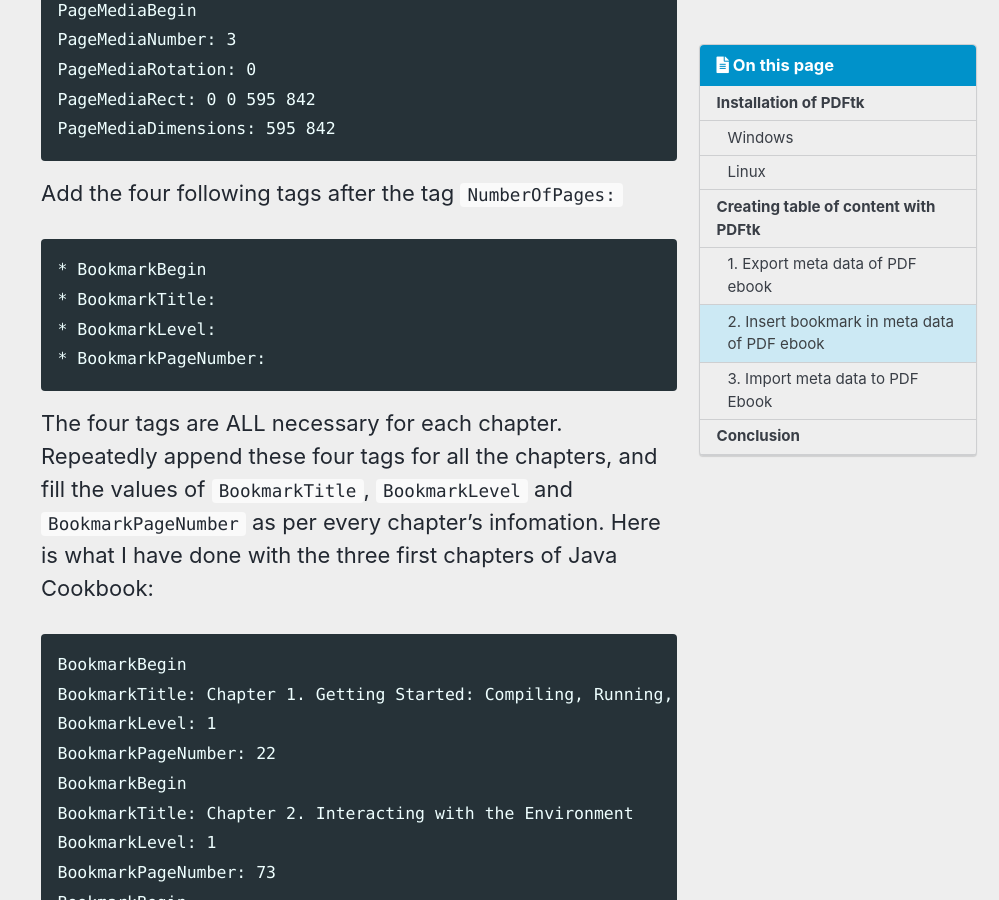
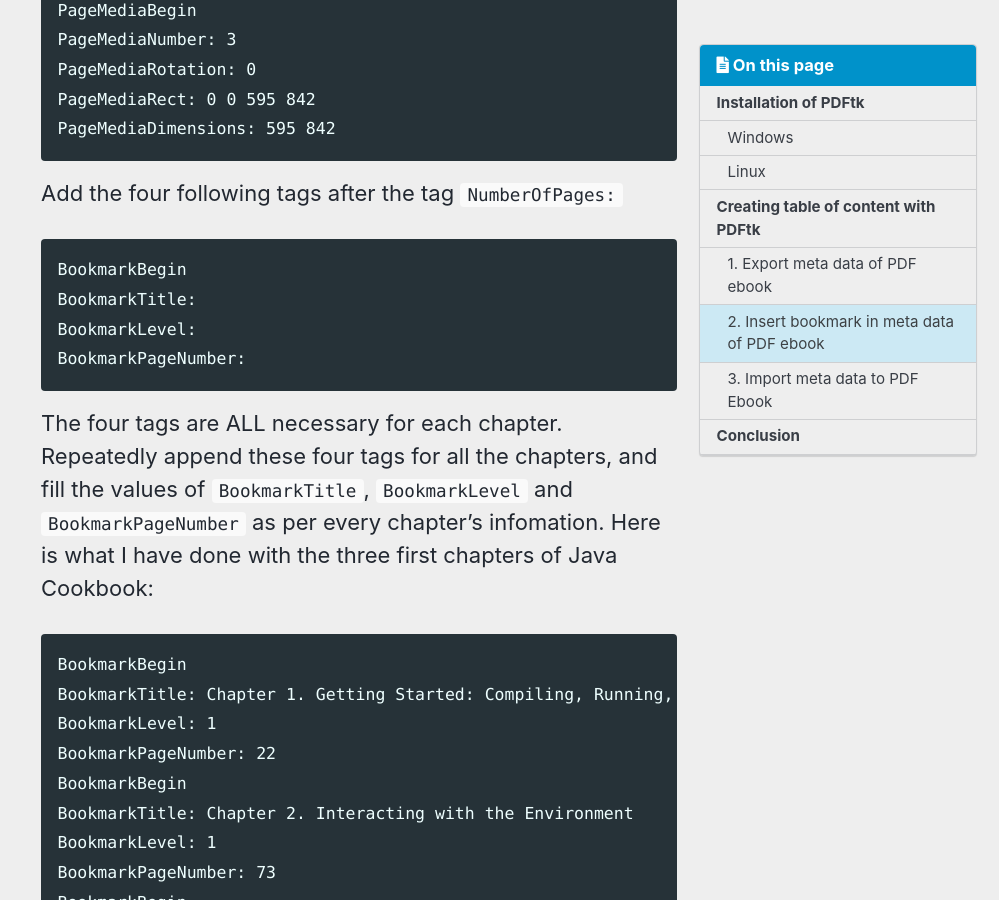
Before and after one commit to cleanpages/cleanpagessource, a Jekyll site: the page built from _posts/2020-08-07-add-pdf-table-of-content.md, in a window 1280 px wide and 900 px high, scrolled down 3076 px. Shown: the whole window, without its empty margins (281-1280 px from the left). Built offline with Jekyll 4.4.1, drawn with Linux system fonts in a browser that asks for light colours; cached includes are drawn as plain includes; part of the change alters nothing that is shown.

Commit message:
Remove list tags

````diff
--- a/_posts/2020-08-07-add-pdf-table-of-content.md
+++ b/_posts/2020-08-07-add-pdf-table-of-content.md
@@ -94,10 +94,10 @@ PageMediaDimensions: 595 842
 Add the four following tags after the tag ```NumberOfPages:```
 
 ```
-* BookmarkBegin
-* BookmarkTitle:
-* BookmarkLevel:
-* BookmarkPageNumber:
+BookmarkBegin
+BookmarkTitle:
+BookmarkLevel:
+BookmarkPageNumber:
 ```
 
 The four tags are ALL necessary for each chapter. Repeatedly append these four tags for all the chapters, and fill the values of ```BookmarkTitle```, ```BookmarkLevel``` and ```BookmarkPageNumber``` as per every chapter's infomation. Here is what I have done with the three first chapters of Java Cookbook:
````
